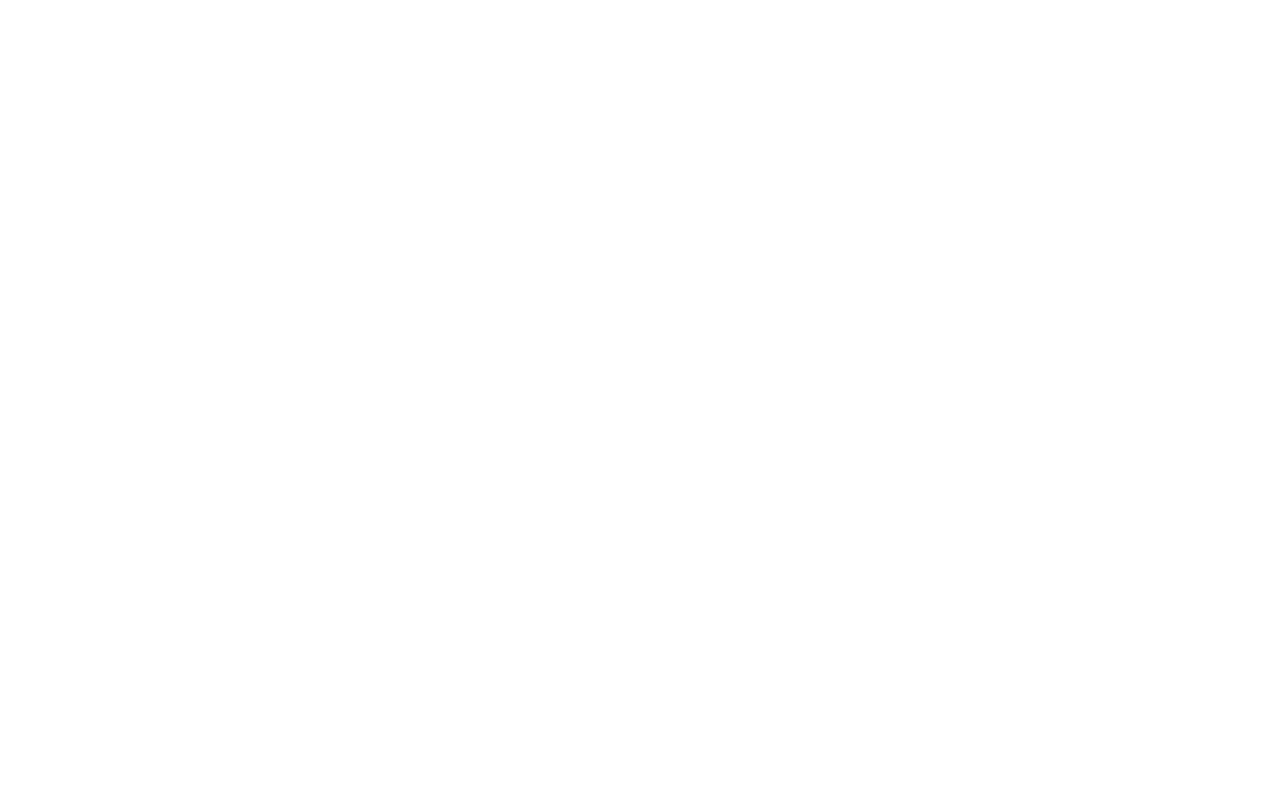
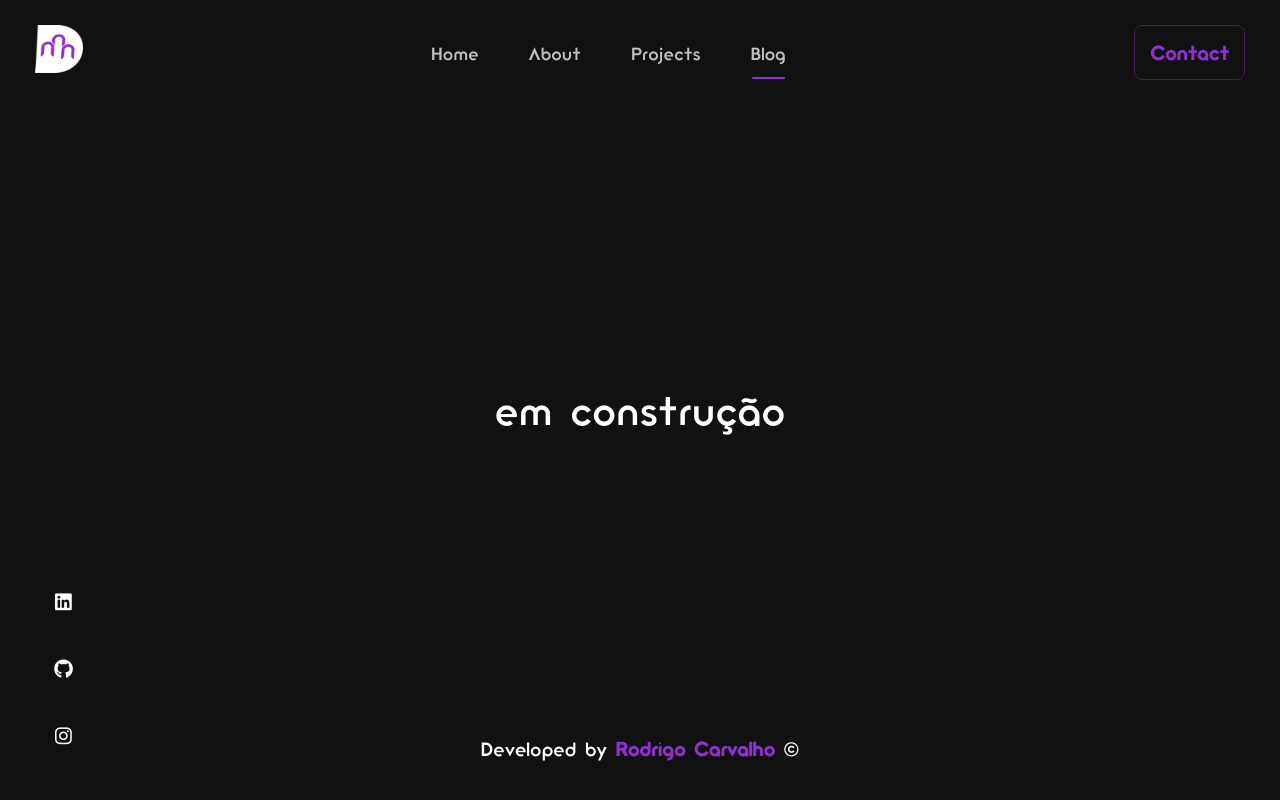
Before and after one commit to rodrigocarvalhodev/portfolio-duckdeveloper, an Angular app: page /blog in a window 1280 px wide. Before the commit this address led to /. Built offline with nearby package versions, Linux system fonts and the light colour scheme.

Commit message:
changed language to English and added Projects and Blog components

```diff
--- a/src/app/app.module.ts
+++ b/src/app/app.module.ts
@@ -8,6 +8,8 @@
 import { HeaderComponent } from './template/header/header.component';
 import { FooterComponent } from './template/footer/footer.component';
 import { AboutComponent } from './pages/about/about.component';
+import { ProjectsComponent } from './pages/projects/projects.component';
+import { BlogComponent } from './pages/blog/blog.component';
 
 @NgModule({
   declarations: [
@@ -16,7 +18,9 @@
     HomeComponent,
     HeaderComponent,
     FooterComponent,
-    AboutComponent
+    AboutComponent,
+    ProjectsComponent,
+    BlogComponent
   ],
   imports: [
     BrowserModule,
--- a/src/app/pages/about/about.component.html
+++ b/src/app/pages/about/about.component.html
@@ -1,10 +1,10 @@
 <div class="container">
-    <h1>Sobre mim</h1>
+    <h1>About me</h1>
 
     <p>
-        Olá! meu nome é Rodrigo, mais conhecido como Duck, me interessei pela programação em 2016,
-        onde iniciei meus estudos em <span class="tech">Java</span> & <span class="tech">SQL</span> e comecei a fazer freelances no ano seguinte.
-        Possuo 5 anos de experiência na área de <span class="tech">Java</span> e cerca de 1 ano em front-end utilizando as Tecnologias <span class="tech">Angular</span>,
-        <span class="tech">TypeScript</span> e <span class="tech">SCSS</span>.
+        Hi! my name is Rodrigo, better known as Duck, I got interested in programming in 2016,
+        where I started my studies in <span class="tech">Java</span> & <span class="tech">SQL</span> and started working as a freelancer the following year.
+        I own 5 years of experience in the area of <span class="tech">Java</span> and <span class="tech">Java</span> and about 1 year in front-end using <span class="tech">Angular</span>,
+        <span class="tech">TypeScript</span> e <span class="tech">SCSS</span> technologies.
     </p>
 </div>
--- /dev/null
+++ b/src/app/pages/blog/blog.component.html
@@ -0,0 +1,6 @@
+<div id="container">
+
+    <div id="blog">
+        <p>em construção</p>
+    </div>
+</div>
--- /dev/null
+++ b/src/app/pages/blog/blog.component.scss
@@ -0,0 +1,18 @@
+#container {
+    height: 100%;
+    margin: 25px 0;
+    color: #FFF;
+
+    #blog {
+        display: flex;
+        flex-direction: column;
+        justify-content: center;
+        width: 90%;
+        height: 100%;
+        max-width: 1000px;
+        min-height: calc(100vh - 121px - 72px - 50px);
+        margin: 0 auto;
+        font-size: 2.5rem;
+        text-align: center;
+    }
+}
--- a/src/app/pages/home/home.component.html
+++ b/src/app/pages/home/home.component.html
@@ -1,16 +1,16 @@
 <div id="container">
     <div class="presentation">
-        <p class="hi">Olá, meu nome é</p>
+        <p class="hi">Hi, I'm</p>
         <h1>Rodrigo Carvalho</h1>
-        <h2>E sou um Desenvolvedor FullStack</h2>
+        <h2>and I'm a full stack developer</h2>
         <p class="description">
-            Sou um programador focado em desenvolvimento FullStack,
-            desenvolvo soluções em front-end em Angular, TypeScript e SCSS e soluções em back-end em Java e Spring Boot
+            Programmer focusing in full stack development,
+            I develop solutions in front-end using Angular, TypeScript and SCSS. I too develop solutions in back-end using Java e Spring Boot
         </p>
 
         <div class="downloadcv">
             <a target="_self" href="/assets/curriculo_rodrigo.pdf" download="curriculo.pdf">
-                <button title="Baixar currículo">Baixar currículo</button>
+                <button title="Baixar currículo">Download resume</button>
             </a>
         </div>
     </div>
--- /dev/null
+++ b/src/app/pages/projects/projects.component.html
@@ -0,0 +1,6 @@
+<div id="container">
+
+    <div id="projects">
+        <p>em construção</p>
+    </div>
+</div>
--- /dev/null
+++ b/src/app/pages/projects/projects.component.scss
@@ -0,0 +1,18 @@
+#container {
+    height: 100%;
+    margin: 25px 0;
+    color: #FFF;
+
+    #projects {
+        display: flex;
+        flex-direction: column;
+        justify-content: center;
+        width: 90%;
+        height: 100%;
+        max-width: 1000px;
+        min-height: calc(100vh - 121px - 72px - 50px);
+        margin: 0 auto;
+        font-size: 2.5rem;
+        text-align: center;
+    }
+}
--- a/src/app/template/footer/footer.component.html
+++ b/src/app/template/footer/footer.component.html
@@ -14,6 +14,6 @@
     </section>
 
     <div id="copyright">
-        <p>Criado por <a class="purple" routerLink="/">Rodrigo Carvalho</a> &copy;</p>
+        <p>Developed by <a class="purple" routerLink="/">Rodrigo Carvalho</a> &copy;</p>
     </div>
 </footer>
--- a/src/app/template/header/header.component.html
+++ b/src/app/template/header/header.component.html
@@ -7,15 +7,19 @@
     <nav id="navbar" [ngClass]="burgerOpened ? 'active' : ''">
         <ul>
             <li>
-                <a [ngClass]="routerLink === '/home' ? 'line' : ''" routerLink="/">Inicio</a>
+                <a [ngClass]="routerLink === '/home' ? 'line' : ''" routerLink="/">Home</a>
             </li>
 
             <li>
-                <a [ngClass]="routerLink === '/about' ? 'line' : ''" routerLink="/about">Sobre mim</a>
+                <a [ngClass]="routerLink === '/about' ? 'line' : ''" routerLink="/about">About</a>
             </li>
 
             <li>
-                <a [ngClass]="routerLink === '/projects' ? 'line' : ''" routerLink="/projects">Projetos</a>
+                <a [ngClass]="routerLink === '/projects' ? 'line' : ''" routerLink="/projects">Projects</a>
+            </li>
+
+            <li>
+                <a [ngClass]="routerLink === '/blog' ? 'line' : ''" routerLink="/blog">Blog</a>
             </li>
         </ul>
     </nav>
@@ -25,6 +29,6 @@
     </button>
 
     <div id="buttons">
-        <a target="_blank" href="https://api.whatsapp.com/send?phone=5527992932191&text=Ol%C3%A1!%20vim%20do%20site%20Duck%20Developer">Contato</a>
+        <a target="_blank" href="https://api.whatsapp.com/send?phone=5527992932191&text=Hi!">Contact</a>
     </div>
 </header>
```
Also changed, not shown: src/app/app-routing.module.ts (+10 -0 lines), src/app/pages/blog/blog.component.ts (added, +10 -0 lines), src/app/pages/projects/projects.component.ts (added, +10 -0 lines).
